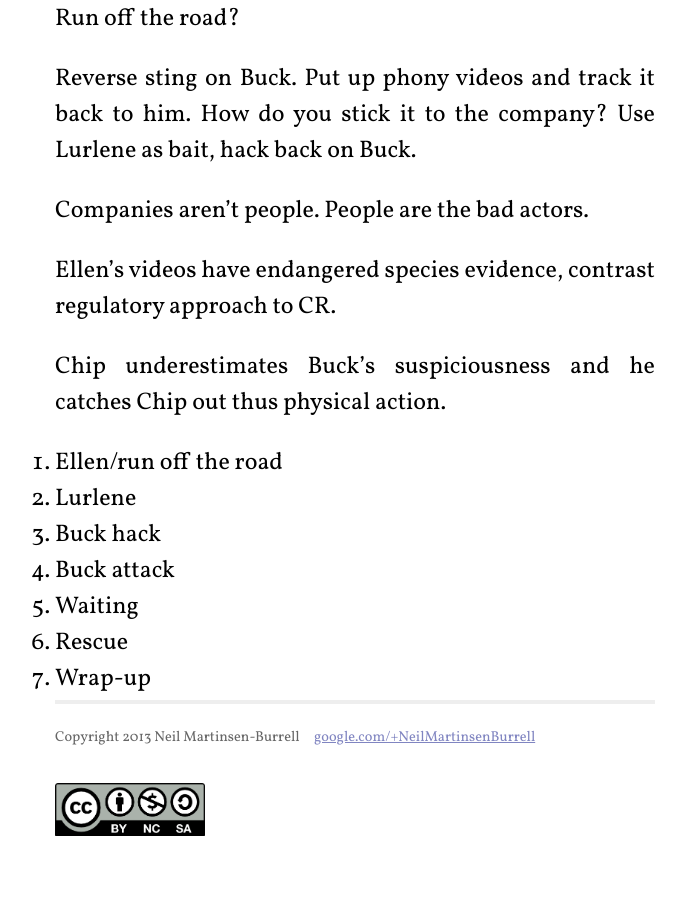
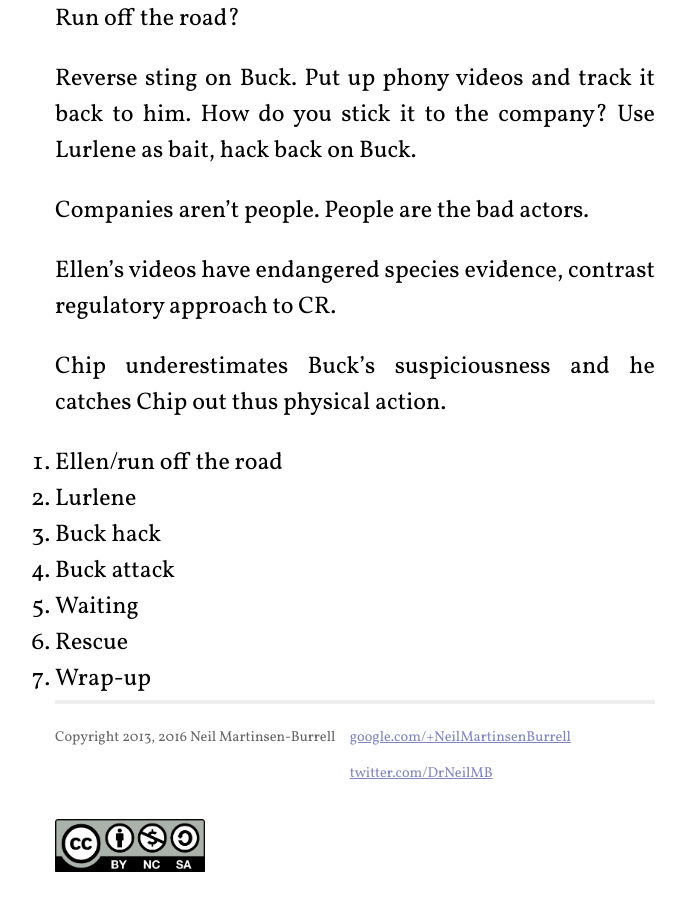
Before and after one commit to neilmb/nanowrimo2013, a Jekyll site: the page built from notes.md, in a window 1280 px wide and 900 px high, scrolled down 1321 px. Shown: the whole window, without its empty margins (285-971 px from the left). Built offline with Jekyll 4.4.1, drawn with Linux system fonts in a browser that asks for light colours; Markdown is read by kramdown in place of the engine named in the settings; before the commit the page ends 2185 px from its top, so only the background shows below that.

Commit message:
Readying for 2016

```diff
--- a/_layouts/default.html
+++ b/_layouts/default.html
@@ -34,12 +34,13 @@
           <div class="footer">
             <div class="contact">
               <p>
-              Copyright 2013 Neil Martinsen-Burrell
+              Copyright 2013, 2016 Neil Martinsen-Burrell
               </p>
             </div>
             <div class="contact">
               <p>
                 <a href="https://google.com/+NeilMartinsenBurrell">google.com/+NeilMartinsenBurrell</a><br />
+                <a href="https://twitter.com/DrNeilMB">twitter.com/DrNeilMB</a>
               </p>
             </div>
             <div class="license">
```
Also changed, not shown: README.md.
